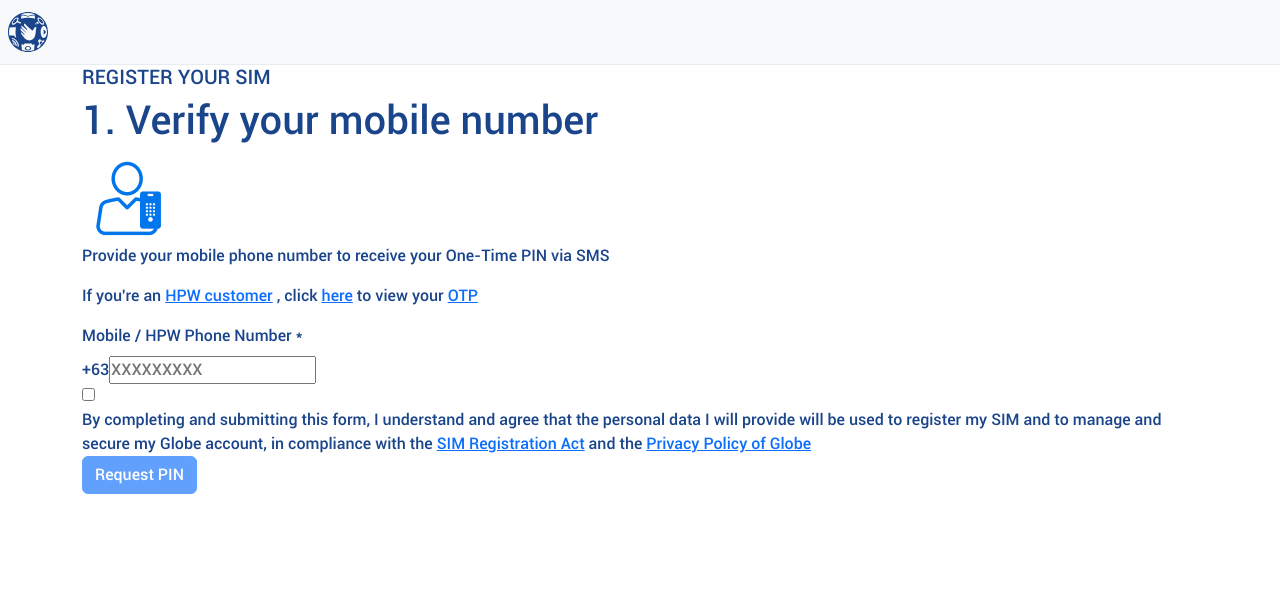
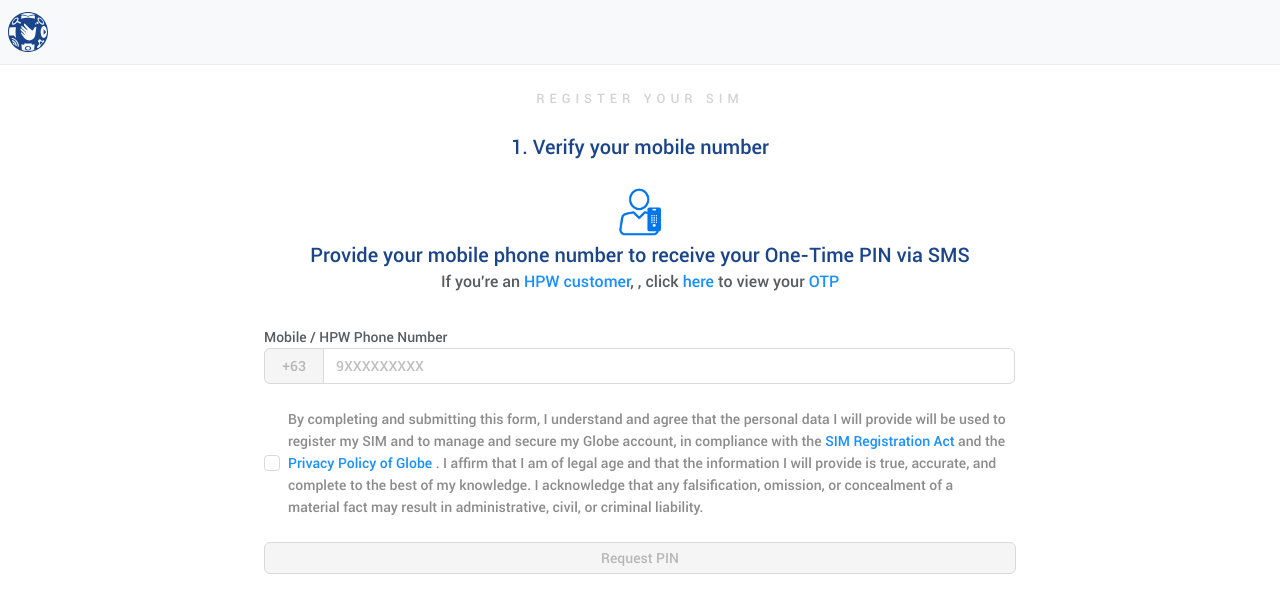
Before and after one commit to DeshpandePushkar/bsl_globe_webthoughts, a React (Vite) app: page /step-one in a window 1280 px wide. Shown: the top 612 px of the page. Built offline with nearby package versions, Linux system fonts and the light colour scheme.

Commit message:
step one with iinline styles

```diff
--- a/src/components/StepOne.jsx
+++ b/src/components/StepOne.jsx
@@ -1,5 +1,8 @@
-import React, { useState } from "react";
+import { useState } from 'react';
+import { Input, Button, Checkbox, Typography, Row, Col } from 'antd';
 import { useLanguage } from "../hooks/useLanguage";
+
+const { Title, Text, Paragraph } = Typography;
 
 const StepOne = () => {
   const { t } = useLanguage();
@@ -33,124 +36,138 @@
   };
 
   return (
-    <div className="globe-sim-registration">
-      <div className="container-sm">
-        <div className="globe-sim-registration__content">
-          {/* Header */}
-          <div className="globe-sim-registration__header">
-            <h5 className="globe-sim-registration__subtitle">
+    <div style={{
+      maxWidth: '800px',
+      margin: '0 auto',
+      padding: '24px',
+      minHeight: '100vh'
+    }}>
+      <>
+        <div style={{ textAlign: 'center', marginBottom: '22px' }}>
+          <Title level={5} style={{ color: "#d3d3d3", fontSize: 13, letterSpacing: 5 }}>
             {t("verification.subtitle")}
-            </h5>
-            <h1 className="globe-sim-registration__title">
+          </Title>
+
+          <Title level={4} style={{
+            color: '#1B458B',
+            marginBottom: 0,
+            fontWeight: '500'
+          }}>
             {t("verification.title")}
-            </h1>
+          </Title>
         </div>
 
-          {/* Icon and Description */}
-          <div className="globe-sim-registration__icon-section">
-            <div className="globe-sim-registration__icon">
-              <div>
-                <img
-                  src="/assets/phone number page.png"
-                  alt="SIM Icon"
-                  className="sim-registration__icon"
-                />
-              </div>
-            </div>
-            <p className="globe-sim-registration__description">
+        <div style={{ textAlign: 'center', marginBottom: '32px' }}>
+          <img src="/assets/phone number page.png" width={60} />
+
+          <Title level={4} style={{
+            color: '#1B458B',
+            marginBottom: 0,
+            fontSize: '20px',
+            fontWeight: '400'
+          }}>
             {t("verification.description")}
-            </p>
-            <p className="globe-sim-registration__note">
-              {t("verification.hpwNote.part1")}{" "}
-              <a href="#" className="globe-sim-registration__link">
-                {t("verification.hpwNote.linkText1")}
-              </a>{" "}
-              {t("verification.hpwNote.part2")}{" "}
+          </Title>
+
+          <Paragraph style={{
+            color: '#212529BF',
+            fontSize: '16px',
+            marginBottom: '0'
+          }}>
+            {t("verification.hpwNote.part1")}{" "}<span style={{ color: '#1890ff' }}>{t("verification.hpwNote.linkText1")}</span>, {t("verification.hpwNote.part2")}{" "}
             <a
               href="http://192.168.0.254/"
               target="_blank"
               rel="noopener noreferrer"
-                className="globe-sim-registration__link globe-sim-registration__link--underlined"
+              style={{ color: '#1890ff' }}
             >
               {t("verification.hpwNote.linkText2")}
-              </a>{" "}
-              {t("verification.hpwNote.part3")}{" "}
-              <a href="#" className="globe-sim-registration__link">
-                {t("verification.hpwNote.linkText3")}
-              </a>
-            </p>
+            </a>{' '}
+            {t("verification.hpwNote.part3")}{" "}<span style={{ color: '#1890ff' }}>OTP</span>
+          </Paragraph>
         </div>
 
-          {/* Form */}
-          <div className="globe-sim-registration__form">
-            {/* Mobile Number Input */}
-            <div className="form-group">
-              <label className="form-label">
+        <div style={{ marginBottom: '24px' }}>
+          <Text style={{
+            color: '#212529BF',
+            fontSize: '14px',
+            display: 'block'
+          }}>
             {t("verification.mobileLabel")}{" "}
-                <span className="form-label__required">*</span>
-              </label>
-              <div className="input-group">
-                <div className="input-group__container">
-                  <span className="input-group__prefix">+63</span>
-                  <input
-                    type="text"
-                    placeholder="XXXXXXXXX"
+          </Text>
+
+          <Input.Group compact>
+            <Input
+              style={{
+                width: '60px',
+                textAlign: 'center',
+                backgroundColor: '#f5f5f5',
+                border: '1px solid #d9d9d9',
+                padding: "6px 12px"
+              }}
+              value="+63"
+              disabled
+            />
+            <Input
+              style={{
+                width: 'calc(100% - 60px)',
+                border: '1px solid #d9d9d9',
+                padding: "6px 12px"
+              }}
+              placeholder="9XXXXXXXXX"
               value={mobileNumber}
               onChange={handleMobileNumberChange}
-                    className="input-group__field"
               maxLength={10}
+              type="tel"
             />
-                </div>
-              </div>
+          </Input.Group>
         </div>
 
-            {/* Checkbox */}
-            <div className="form-group">
-              <div className="checkbox-group">
-                <input
-                  type="checkbox"
+        <div style={{ marginBottom: '24px' }}>
+          <Checkbox
             checked={isChecked}
             onChange={(e) => setIsChecked(e.target.checked)}
-                  className="checkbox-input"
-                />
-                <label className="checkbox-label">
+            style={{ alignItems: 'flex-start', fontFamily: "Roboto-Regular" }}
+          >
+            <Text style={{
+              fontSize: '14px',
+              color: '#8c8c8c',
+              lineHeight: '1.4'
+            }}>
               {t("verification.termsText.part1")}{" "}
               <a
                 href="https://www.officialgazette.gov.ph/downloads/2022/10oct/20221010-RA-11934-FRM.pdf"
                 target="_blank"
-                    rel="noopener noreferrer"
-                    className="globe-sim-registration__link"
+                style={{ color: '#1890ff' }}
               >
                 {t("verification.termsText.linkText1")}
-                  </a>{" "}
+              </a>{' '}
               {t("verification.termsText.part2")}{" "}
               <a
                 href="https://www.globe.com.ph/privacy-policy"
                 target="_blank"
-                    rel="noopener noreferrer"
-                    className="globe-sim-registration__link"
+                style={{ color: '#1890ff' }}
               >
                 {t("verification.termsText.linkText2")}
-                  </a>
-                  {/* {t("verification.termsText.part3")} */}
-                </label>
-              </div>
+              </a>{' '}
+              {t("verification.termsText.part3")}
+            </Text>
+          </Checkbox>
         </div>
 
-            {/* Submit Button */}
-            <div className="form-actions">
-              <button
-                type="button"
+        <Row>
+          <Col span={24}>
+            <Button
+              type="primary"
+              block
               disabled={!isButtonEnabled}
               onClick={handleRequestPin}
-                className="btn btn-primary"
             >
               {t("verification.requestPin")}
-              </button>
-            </div>
-          </div>
-        </div>
-      </div>
+            </Button>
+          </Col>
+        </Row>
+      </>
     </div>
   );
 };
```
Lines whose indentation alone changed are shown as unchanged.
